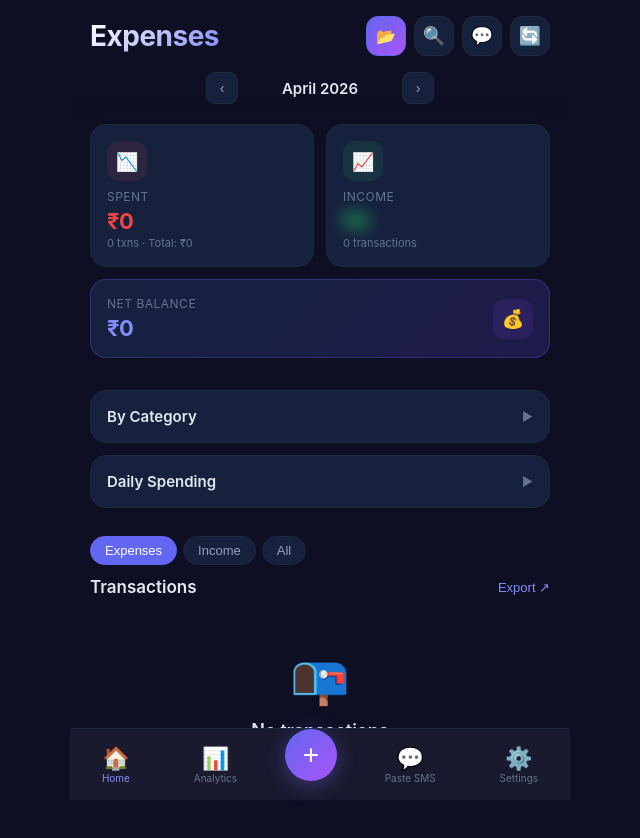
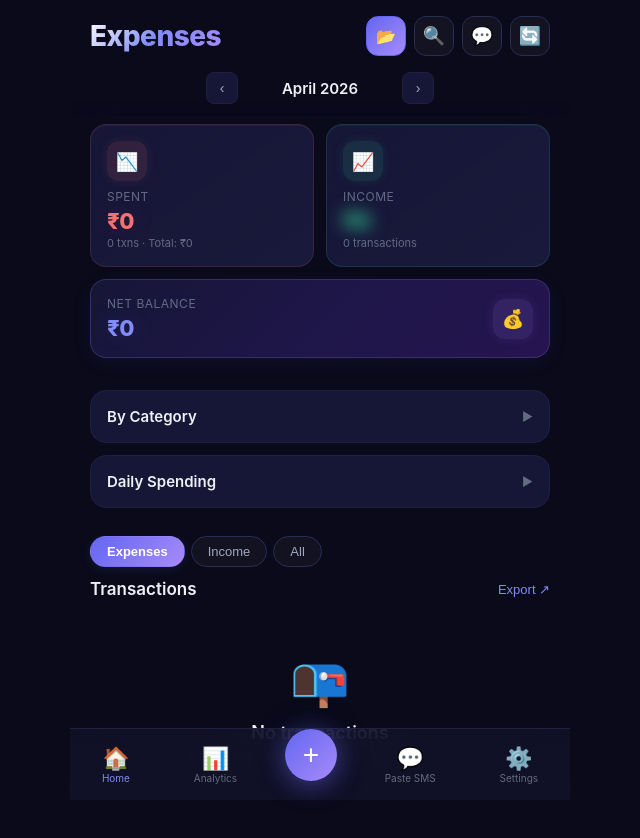
Before and after one commit to beingaddicted/ExpenseTrackerIOS, a website with bundled scripts: page index.html in a window 1280 px wide. Shown: the whole page, without its empty margins (320-960 px from the left). Built offline with nearby package versions, Linux system fonts and the light colour scheme.

Commit message:
ui changes

```diff
--- a/css/style.css
+++ b/css/style.css
@@ -4,38 +4,39 @@
 
 :root {
     /* Dark theme palette */
-    --bg-primary: #0f0f23;
-    --bg-secondary: #1a1a2e;
-    --bg-card: #16213e;
-    --bg-card-hover: #1a2744;
-    --bg-input: #0f172a;
-    --text-primary: #e2e8f0;
-    --text-secondary: #94a3b8;
-    --text-muted: #64748b;
+    --bg-primary: #0a0a1a;
+    --bg-secondary: #111127;
+    --bg-card: #161637;
+    --bg-card-hover: #1c1c45;
+    --bg-input: #0d0d24;
+    --text-primary: #eef0f6;
+    --text-secondary: #a0a8c0;
+    --text-muted: #636b83;
     --accent: #6366f1;
     --accent-light: #818cf8;
-    --green: #22c55e;
-    --green-bg: rgba(34, 197, 94, 0.1);
-    --red: #ef4444;
-    --red-bg: rgba(239, 68, 68, 0.1);
-    --yellow: #eab308;
-    --yellow-bg: rgba(234, 179, 8, 0.1);
-    --blue: #3b82f6;
-    --blue-bg: rgba(59, 130, 246, 0.1);
-    --purple: #a855f7;
-    --purple-bg: rgba(168, 85, 247, 0.1);
-    --orange: #f97316;
-    --orange-bg: rgba(249, 115, 22, 0.1);
-    --pink: #ec4899;
-    --border: #1e293b;
-    --border-light: #334155;
-    --shadow: 0 4px 24px rgba(0, 0, 0, 0.3);
-    --shadow-sm: 0 2px 8px rgba(0, 0, 0, 0.2);
+    --green: #34d399;
+    --green-bg: rgba(52, 211, 153, 0.12);
+    --red: #f87171;
+    --red-bg: rgba(248, 113, 113, 0.12);
+    --yellow: #fbbf24;
+    --yellow-bg: rgba(251, 191, 36, 0.1);
+    --blue: #60a5fa;
+    --blue-bg: rgba(96, 165, 250, 0.1);
+    --purple: #a78bfa;
+    --purple-bg: rgba(167, 139, 250, 0.12);
+    --orange: #fb923c;
+    --orange-bg: rgba(251, 146, 60, 0.1);
+    --pink: #f472b6;
+    --border: #1e2044;
+    --border-light: #2a2d54;
+    --shadow: 0 4px 24px rgba(0, 0, 0, 0.4);
+    --shadow-sm: 0 2px 8px rgba(0, 0, 0, 0.3);
     --radius: 16px;
-    --radius-sm: 10px;
-    --radius-xs: 6px;
+    --radius-sm: 12px;
+    --radius-xs: 8px;
     --safe-top: env(safe-area-inset-top);
     --safe-bottom: env(safe-area-inset-bottom);
+    --glow-accent: rgba(99, 102, 241, 0.15);
 }
 
 * {
@@ -73,9 +74,9 @@ body {
     top: 0;
     z-index: 100;
     padding: 16px 20px 12px;
-    background: linear-gradient(180deg, var(--bg-primary) 0%, var(--bg-primary) 80%, transparent 100%);
-    backdrop-filter: blur(20px);
-    -webkit-backdrop-filter: blur(20px);
+    background: linear-gradient(180deg, var(--bg-primary) 0%, var(--bg-primary) 85%, transparent 100%);
+    backdrop-filter: blur(24px) saturate(1.4);
+    -webkit-backdrop-filter: blur(24px) saturate(1.4);
 }
 
 .header-top {
@@ -87,9 +88,9 @@ body {
 
 .header-title {
     font-size: 28px;
-    font-weight: 700;
+    font-weight: 800;
     letter-spacing: -0.5px;
-    background: linear-gradient(135deg, #fff 0%, var(--accent-light) 100%);
+    background: linear-gradient(135deg, #fff 0%, var(--accent-light) 50%, var(--purple) 100%);
     -webkit-background-clip: text;
     -webkit-text-fill-color: transparent;
 }
@@ -103,8 +104,8 @@ body {
     width: 40px;
     height: 40px;
     border-radius: 12px;
-    border: 1px solid var(--border);
-    background: var(--bg-card);
+    border: 1px solid var(--border-light);
+    background: rgba(255, 255, 255, 0.04);
     color: var(--text-secondary);
     display: flex;
     align-items: center;
@@ -112,6 +113,8 @@ body {
     cursor: pointer;
     transition: all 0.2s;
     font-size: 18px;
+    backdrop-filter: blur(8px);
+    -webkit-backdrop-filter: blur(8px);
 }
 
 .icon-btn:hover, .icon-btn:active {
@@ -119,6 +122,7 @@ body {
     color: white;
     border-color: var(--accent);
     transform: scale(0.95);
+    box-shadow: 0 0 16px var(--glow-accent);
 }
 
 /* ─── Month Selector ─── */
@@ -279,22 +283,35 @@ body {
 }
 
 .summary-card {
-    background: var(--bg-card);
+    background: linear-gradient(145deg, var(--bg-card) 0%, rgba(30, 30, 68, 0.8) 100%);
     border-radius: var(--radius);
     padding: 16px;
-    border: 1px solid var(--border);
+    border: 1px solid var(--border-light);
     transition: transform 0.2s;
+    backdrop-filter: blur(8px);
+    -webkit-backdrop-filter: blur(8px);
 }
 
 .summary-card:active { transform: scale(0.97); }
+
+.summary-card.expense {
+    border-color: rgba(248, 113, 113, 0.15);
+    box-shadow: inset 0 1px 0 rgba(248, 113, 113, 0.08);
+}
+
+.summary-card.income {
+    border-color: rgba(52, 211, 153, 0.15);
+    box-shadow: inset 0 1px 0 rgba(52, 211, 153, 0.08);
+}
 
 .summary-card.total {
     grid-column: 1 / -1;
     display: flex;
     align-items: center;
     justify-content: space-between;
-    background: linear-gradient(135deg, var(--bg-card) 0%, #1e1b4b 100%);
-    border-color: rgba(99, 102, 241, 0.3);
+    background: linear-gradient(135deg, var(--bg-card) 0%, #1e1648 50%, #251450 100%);
+    border-color: rgba(167, 139, 250, 0.2);
+    box-shadow: 0 4px 20px rgba(99, 102, 241, 0.08);
 }
 
 .summary-icon {
@@ -308,9 +325,9 @@ body {
     margin-bottom: 8px;
 }
 
-.summary-card.expense .summary-icon { background: var(--red-bg); }
-.summary-card.income .summary-icon { background: var(--green-bg); }
-.summary-card.total .summary-icon { background: var(--purple-bg); margin-bottom: 0; }
+.summary-card.expense .summary-icon { background: var(--red-bg); box-shadow: 0 0 12px rgba(248, 113, 113, 0.1); }
+.summary-card.income .summary-icon { background: var(--green-bg); box-shadow: 0 0 12px rgba(52, 211, 153, 0.1); }
+.summary-card.total .summary-icon { background: var(--purple-bg); margin-bottom: 0; box-shadow: 0 0 12px rgba(167, 139, 250, 0.1); }
 
 .summary-label {
     font-size: 12px;
@@ -322,12 +339,12 @@ body {
 
 .summary-amount {
     font-size: 22px;
-    font-weight: 700;
+    font-weight: 800;
     letter-spacing: -0.5px;
 }
 
-.summary-card.expense .summary-amount { color: var(--red); }
-.summary-card.income .summary-amount { color: var(--green); }
+.summary-card.expense .summary-amount { color: var(--red); text-shadow: 0 0 24px rgba(248, 113, 113, 0.2); }
+.summary-card.income .summary-amount { color: var(--green); text-shadow: 0 0 24px rgba(52, 211, 153, 0.2); }
 
 .summary-amount-hidden {
     filter: blur(8px);
@@ -340,7 +357,7 @@ body {
 .summary-amount-hidden.revealed {
     filter: none;
 }
-.summary-card.total .summary-amount { color: var(--accent-light); }
+.summary-card.total .summary-amount { color: var(--accent-light); text-shadow: 0 0 24px rgba(129, 140, 248, 0.2); }
 
 .summary-count {
     font-size: 11px;
@@ -545,10 +562,11 @@ body {
     width: 100%;
     max-width: 32px;
     border-radius: 6px 6px 2px 2px;
-    background: linear-gradient(180deg, var(--accent) 0%, var(--accent-light) 100%);
+    background: linear-gradient(180deg, var(--accent) 0%, var(--purple) 100%);
     transition: height 0.5s ease;
     min-height: 4px;
     position: relative;
+    box-shadow: 0 0 8px var(--glow-accent);
 }
 
 .bar:hover {
@@ -584,21 +602,24 @@ body {
 
 .filter-chip {
     flex-shrink: 0;
-    padding: 6px 14px;
+    padding: 7px 16px;
     border-radius: 20px;
-    border: 1px solid var(--border);
-    background: var(--bg-card);
+    border: 1px solid var(--border-light);
+    background: rgba(255, 255, 255, 0.03);
     color: var(--text-secondary);
     font-size: 13px;
-    cursor: pointer;
-    transition: all 0.2s;
+    font-weight: 500;
+    cursor: pointer;
+    transition: all 0.25s;
     white-space: nowrap;
 }
 
 .filter-chip.active {
-    background: var(--accent);
+    background: linear-gradient(135deg, var(--accent), var(--purple));
     color: white;
-    border-color: var(--accent);
+    border-color: transparent;
+    box-shadow: 0 2px 12px var(--glow-accent);
+    font-weight: 600;
 }
 
 .filter-chip:active { transform: scale(0.95); }
@@ -646,7 +667,7 @@ body {
     align-items: center;
     gap: 12px;
     padding: 14px;
-    background: var(--bg-card);
+    background: linear-gradient(145deg, var(--bg-card), rgba(22, 22, 55, 0.6));
     border-radius: var(--radius-sm);
     border: 1px solid var(--border);
     margin-bottom: 8px;
@@ -657,6 +678,7 @@ body {
 .txn-card:active {
     transform: scale(0.98);
     background: var(--bg-card-hover);
+    border-color: var(--border-light);
 }
 
 .txn-card.txn-invalid {
@@ -678,7 +700,7 @@ body {
 .txn-icon {
     width: 44px;
     height: 44px;
-    border-radius: 12px;
+    border-radius: 14px;
     display: flex;
     align-items: center;
     justify-content: center;
@@ -729,7 +751,7 @@ body {
 }
 
 .txn-amount.debit { color: var(--red); }
-.txn-amount.credit { color: var(--green); }
+.txn-amount.credit { color: var(--green); text-shadow: 0 0 16px rgba(52, 211, 153, 0.15); }
 
 .txn-mode {
     font-size: 10px;
@@ -871,14 +893,14 @@ body {
     right: 0;
     height: calc(72px + var(--safe-bottom));
     padding-bottom: var(--safe-bottom);
-    background: var(--bg-secondary);
+    background: linear-gradient(180deg, rgba(17, 17, 39, 0.85), rgba(17, 17, 39, 0.98));
     border-top: 1px solid var(--border);
     display: flex;
     align-items: center;
     justify-content: space-around;
     z-index: 200;
-    backdrop-filter: blur(20px);
-    -webkit-backdrop-filter: blur(20px);
+    backdrop-filter: blur(24px) saturate(1.4);
+    -webkit-backdrop-filter: blur(24px) saturate(1.4);
 }
 
 .nav-item {
@@ -920,7 +942,7 @@ body {
     align-items: center;
     justify-content: center;
     cursor: pointer;
-    box-shadow: 0 4px 20px rgba(99, 102, 241, 0.4);
+    box-shadow: 0 4px 24px rgba(99, 102, 241, 0.45), 0 0 40px rgba(99, 102, 241, 0.15);
     transition: all 0.2s;
     margin-top: -20px;
 }
--- a/index.html
+++ b/index.html
@@ -12,7 +12,7 @@
       content="black-translucent"
     />
     <meta name="apple-mobile-web-app-title" content="ExpenseTrack" />
-    <meta name="theme-color" content="#0f0f23" />
+    <meta name="theme-color" content="#0a0a1a" />
     <title>Expense Tracker</title>
     <link rel="manifest" href="manifest.json" />
     <link rel="apple-touch-icon" href="icons/icon-192.png" />
--- a/version.json
+++ b/version.json
@@ -1,3 +1,3 @@
 {
-    "version": "1.0.3.17"
+    "version": "1.0.3.18"
 }
```
Also changed, not shown: data/ShortCuts/BankSMS.js (+14 -0 lines).
